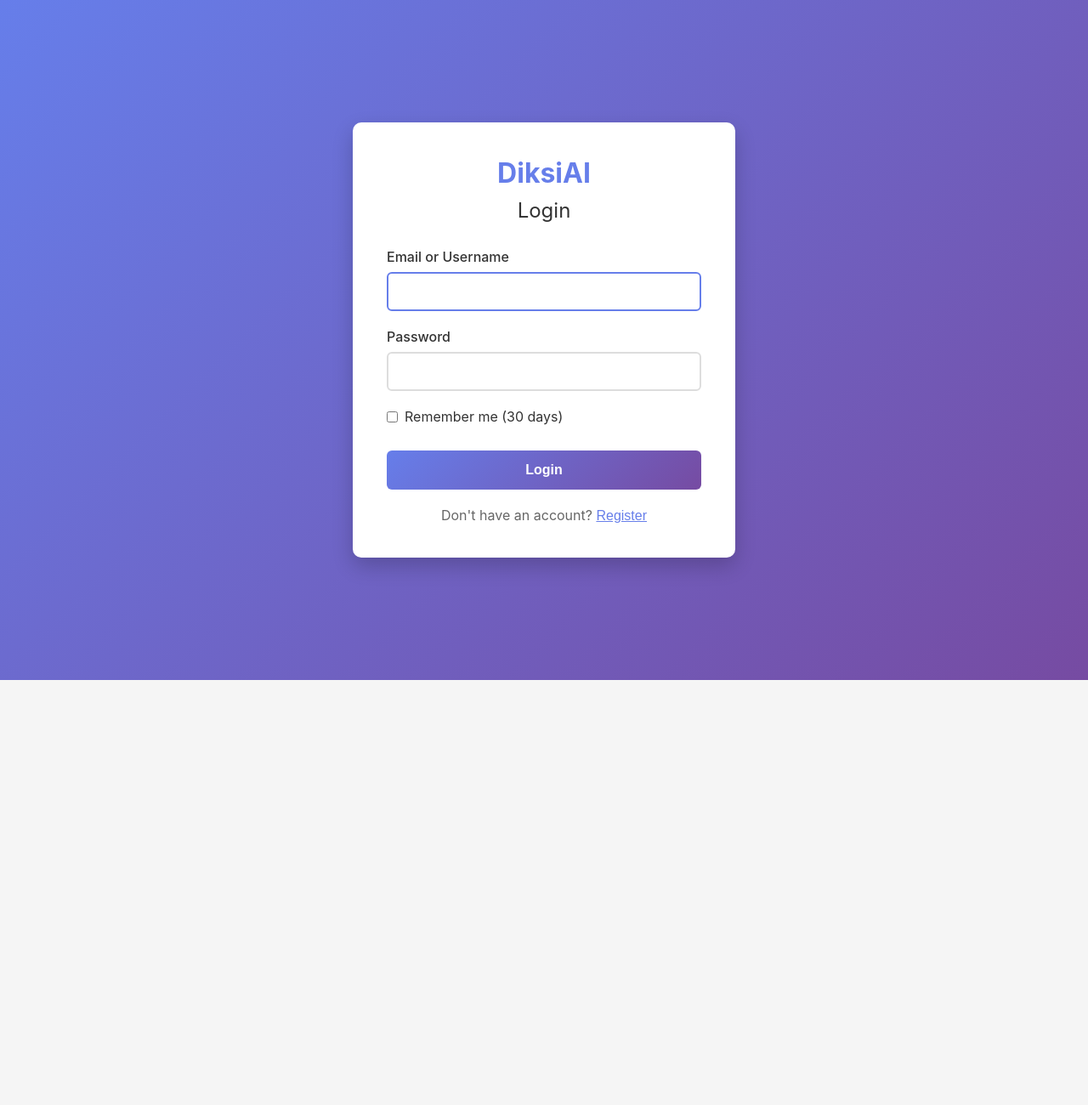
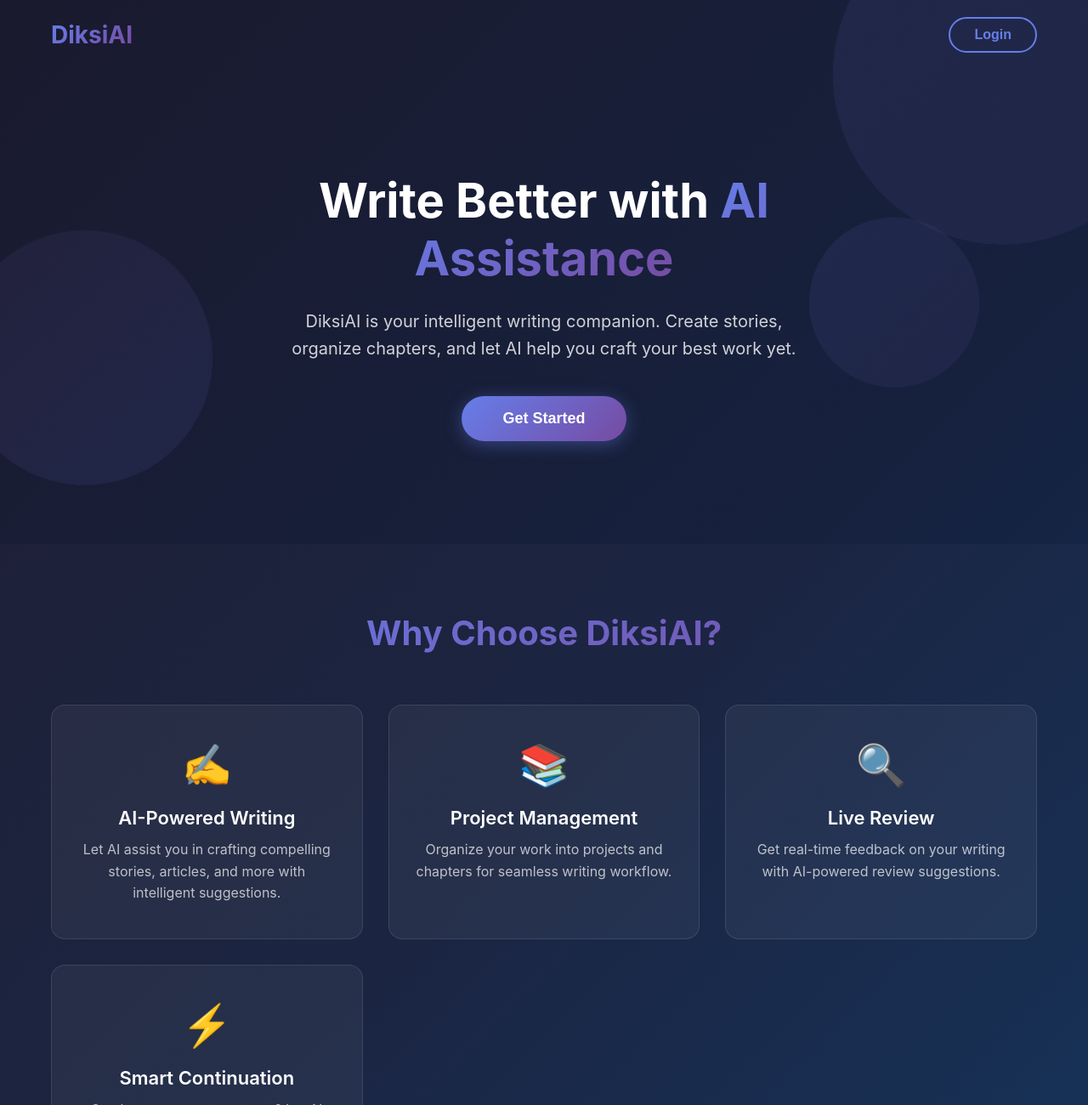
Before and after one commit to satriawinarah/ai-writting-assitant, a React (Vite) app in the folder frontend/: page / in a window 1280 px wide. Shown: the top 1300 px of the page at 85% size. Before the commit the page ends 800 px from the top, so only its background shows below. Built offline with nearby package versions, Linux system fonts and the light colour scheme; no server answers.

Commit message:
feat: landing page

```diff
--- a/frontend/src/App.jsx
+++ b/frontend/src/App.jsx
@@ -6,12 +6,14 @@
 import ChapterModal from './components/ChapterModal';
 import Login from './components/Login';
 import Register from './components/Register';
+import LandingPage from './components/LandingPage';
 import { projectsAPI, chaptersAPI, authAPI } from './services/api';
 
 export default function App() {
   // Authentication state
   const [user, setUser] = useState(null);
   const [loading, setLoading] = useState(true);
+  const [showLanding, setShowLanding] = useState(true);
   const [showRegister, setShowRegister] = useState(false);
 
   // App state
@@ -78,6 +80,7 @@
       setProjects([]);
       setActiveProject(null);
       setActiveChapter(null);
+      setShowLanding(true);
     }
   };
 
@@ -178,8 +181,15 @@
     );
   }
 
-  // Show login/register if not authenticated
+  // Show landing/login/register if not authenticated
   if (!user) {
+    if (showLanding) {
+      return (
+        <LandingPage
+          onGoToLogin={() => setShowLanding(false)}
+        />
+      );
+    }
     if (showRegister) {
       return (
         <Register
--- /dev/null
+++ b/frontend/src/components/LandingPage.css
@@ -0,0 +1,324 @@
+/* Landing Page Styles */
+.landing-container {
+  min-height: 100vh;
+  background: linear-gradient(135deg, #1a1a2e 0%, #16213e 50%, #0f3460 100%);
+  color: white;
+  overflow-x: hidden;
+}
+
+/* Navigation */
+.landing-nav {
+  display: flex;
+  justify-content: space-between;
+  align-items: center;
+  padding: 20px 60px;
+  position: relative;
+  z-index: 10;
+}
+
+.landing-logo {
+  font-size: 28px;
+  font-weight: 700;
+  background: linear-gradient(135deg, #667eea 0%, #764ba2 100%);
+  -webkit-background-clip: text;
+  -webkit-text-fill-color: transparent;
+  background-clip: text;
+}
+
+.landing-login-btn {
+  padding: 10px 28px;
+  background: transparent;
+  border: 2px solid #667eea;
+  color: #667eea;
+  border-radius: 25px;
+  font-size: 16px;
+  font-weight: 600;
+  cursor: pointer;
+  transition: all 0.3s ease;
+}
+
+.landing-login-btn:hover {
+  background: linear-gradient(135deg, #667eea 0%, #764ba2 100%);
+  color: white;
+  border-color: transparent;
+  transform: translateY(-2px);
+  box-shadow: 0 4px 15px rgba(102, 126, 234, 0.4);
+}
+
+/* Hero Section */
+.landing-header {
+  position: relative;
+  min-height: 80vh;
+  display: flex;
+  flex-direction: column;
+}
+
+.hero-content {
+  flex: 1;
+  display: flex;
+  flex-direction: column;
+  justify-content: center;
+  align-items: center;
+  text-align: center;
+  padding: 40px 20px;
+  position: relative;
+  z-index: 5;
+}
+
+.hero-title {
+  font-size: 56px;
+  font-weight: 700;
+  line-height: 1.2;
+  margin-bottom: 24px;
+  max-width: 800px;
+}
+
+.hero-highlight {
+  background: linear-gradient(135deg, #667eea 0%, #764ba2 100%);
+  -webkit-background-clip: text;
+  -webkit-text-fill-color: transparent;
+  background-clip: text;
+}
+
+.hero-subtitle {
+  font-size: 20px;
+  color: rgba(255, 255, 255, 0.8);
+  max-width: 600px;
+  line-height: 1.6;
+  margin-bottom: 40px;
+}
+
+.hero-cta {
+  padding: 16px 48px;
+  background: linear-gradient(135deg, #667eea 0%, #764ba2 100%);
+  color: white;
+  border: none;
+  border-radius: 30px;
+  font-size: 18px;
+  font-weight: 600;
+  cursor: pointer;
+  transition: all 0.3s ease;
+  box-shadow: 0 4px 20px rgba(102, 126, 234, 0.4);
+}
+
+.hero-cta:hover {
+  transform: translateY(-3px);
+  box-shadow: 0 8px 30px rgba(102, 126, 234, 0.6);
+}
+
+/* Decorative Elements */
+.hero-decoration {
+  position: absolute;
+  top: 0;
+  left: 0;
+  right: 0;
+  bottom: 0;
+  overflow: hidden;
+  pointer-events: none;
+}
+
+.decoration-circle {
+  position: absolute;
+  border-radius: 50%;
+  opacity: 0.1;
+}
+
+.circle-1 {
+  width: 400px;
+  height: 400px;
+  background: linear-gradient(135deg, #667eea 0%, #764ba2 100%);
+  top: -100px;
+  right: -100px;
+  animation: float 8s ease-in-out infinite;
+}
+
+.circle-2 {
+  width: 300px;
+  height: 300px;
+  background: linear-gradient(135deg, #764ba2 0%, #667eea 100%);
+  bottom: 50px;
+  left: -50px;
+  animation: float 10s ease-in-out infinite reverse;
+}
+
+.circle-3 {
+  width: 200px;
+  height: 200px;
+  background: linear-gradient(135deg, #667eea 0%, #764ba2 100%);
+  top: 40%;
+  right: 10%;
+  animation: float 6s ease-in-out infinite;
+}
+
+@keyframes float {
+  0%, 100% {
+    transform: translateY(0) rotate(0deg);
+  }
+  50% {
+    transform: translateY(-20px) rotate(5deg);
+  }
+}
+
+/* Features Section */
+.features-section {
+  padding: 80px 60px;
+  background: rgba(255, 255, 255, 0.02);
+}
+
+.features-title {
+  text-align: center;
+  font-size: 40px;
+  font-weight: 700;
+  margin-bottom: 60px;
+  background: linear-gradient(135deg, #667eea 0%, #764ba2 100%);
+  -webkit-background-clip: text;
+  -webkit-text-fill-color: transparent;
+  background-clip: text;
+}
+
+.features-grid {
+  display: grid;
+  grid-template-columns: repeat(auto-fit, minmax(280px, 1fr));
+  gap: 30px;
+  max-width: 1200px;
+  margin: 0 auto;
+}
+
+.feature-card {
+  background: rgba(255, 255, 255, 0.05);
+  border: 1px solid rgba(255, 255, 255, 0.1);
+  border-radius: 16px;
+  padding: 40px 30px;
+  text-align: center;
+  transition: all 0.3s ease;
+}
+
+.feature-card:hover {
+  background: rgba(255, 255, 255, 0.08);
+  transform: translateY(-5px);
+  border-color: rgba(102, 126, 234, 0.3);
+  box-shadow: 0 10px 30px rgba(0, 0, 0, 0.3);
+}
+
+.feature-icon {
+  font-size: 48px;
+  margin-bottom: 20px;
+}
+
+.feature-title {
+  font-size: 22px;
+  font-weight: 600;
+  margin-bottom: 12px;
+  color: white;
+}
+
+.feature-description {
+  font-size: 16px;
+  color: rgba(255, 255, 255, 0.7);
+  line-height: 1.6;
+}
+
+/* CTA Section */
+.cta-section {
+  padding: 100px 60px;
+  text-align: center;
+  position: relative;
+  overflow: hidden;
+}
+
+.cta-section::before {
+  content: '';
+  position: absolute;
+  top: 0;
+  left: 0;
+  right: 0;
+  bottom: 0;
+  background: linear-gradient(135deg, rgba(102, 126, 234, 0.2) 0%, rgba(118, 75, 162, 0.2) 100%);
+  pointer-events: none;
+}
+
+.cta-content {
+  position: relative;
+  z-index: 1;
+}
+
+.cta-content h2 {
+  font-size: 36px;
+  font-weight: 700;
+  margin-bottom: 16px;
+}
+
+.cta-content p {
+  font-size: 18px;
+  color: rgba(255, 255, 255, 0.8);
+  margin-bottom: 32px;
+}
+
+.cta-button {
+  padding: 16px 48px;
+  background: white;
+  color: #667eea;
+  border: none;
+  border-radius: 30px;
+  font-size: 18px;
+  font-weight: 600;
+  cursor: pointer;
+  transition: all 0.3s ease;
+}
+
+.cta-button:hover {
+  transform: translateY(-3px);
+  box-shadow: 0 8px 25px rgba(255, 255, 255, 0.3);
+}
+
+/* Footer */
+.landing-footer {
+  padding: 30px 60px;
+  text-align: center;
+  border-top: 1px solid rgba(255, 255, 255, 0.1);
+}
+
+.landing-footer p {
+  color: rgba(255, 255, 255, 0.5);
+  font-size: 14px;
+}
+
+/* Responsive Design */
+@media (max-width: 768px) {
+  .landing-nav {
+    padding: 16px 24px;
+  }
+
+  .landing-logo {
+    font-size: 24px;
+  }
+
+  .hero-title {
+    font-size: 36px;
+  }
+
+  .hero-subtitle {
+    font-size: 16px;
+    padding: 0 20px;
+  }
+
+  .features-section {
+    padding: 60px 24px;
+  }
+
+  .features-title {
+    font-size: 28px;
+  }
+
+  .cta-section {
+    padding: 60px 24px;
+  }
+
+  .cta-content h2 {
+    font-size: 28px;
+  }
+
+  .landing-footer {
+    padding: 20px 24px;
+  }
+}
--- /dev/null
+++ b/frontend/src/components/LandingPage.jsx
@@ -0,0 +1,90 @@
+import './LandingPage.css';
+
+export default function LandingPage({ onGoToLogin }) {
+  const features = [
+    {
+      icon: '✍️',
+      title: 'AI-Powered Writing',
+      description: 'Let AI assist you in crafting compelling stories, articles, and more with intelligent suggestions.',
+    },
+    {
+      icon: '📚',
+      title: 'Project Management',
+      description: 'Organize your work into projects and chapters for seamless writing workflow.',
+    },
+    {
+      icon: '🔍',
+      title: 'Live Review',
+      description: 'Get real-time feedback on your writing with AI-powered review suggestions.',
+    },
+    {
+      icon: '⚡',
+      title: 'Smart Continuation',
+      description: 'Stuck on your next sentence? Let AI continue your story naturally.',
+    },
+  ];
+
+  return (
+    <div className="landing-container">
+      {/* Hero Section */}
+      <header className="landing-header">
+        <nav className="landing-nav">
+          <div className="landing-logo">DiksiAI</div>
+          <button className="landing-login-btn" onClick={onGoToLogin}>
+            Login
+          </button>
+        </nav>
+
+        <div className="hero-content">
+          <h1 className="hero-title">
+            Write Better with
+            <span className="hero-highlight"> AI Assistance</span>
+          </h1>
+          <p className="hero-subtitle">
+            DiksiAI is your intelligent writing companion. Create stories, organize chapters,
+            and let AI help you craft your best work yet.
+          </p>
+          <button className="hero-cta" onClick={onGoToLogin}>
+            Get Started
+          </button>
+        </div>
+
+        <div className="hero-decoration">
+          <div className="decoration-circle circle-1"></div>
+          <div className="decoration-circle circle-2"></div>
+          <div className="decoration-circle circle-3"></div>
+        </div>
+      </header>
+
+      {/* Features Section */}
+      <section className="features-section">
+        <h2 className="features-title">Why Choose DiksiAI?</h2>
+        <div className="features-grid">
+          {features.map((feature, index) => (
+            <div className="feature-card" key={index}>
+              <div className="feature-icon">{feature.icon}</div>
+              <h3 className="feature-title">{feature.title}</h3>
+              <p className="feature-description">{feature.description}</p>
+            </div>
+          ))}
+        </div>
+      </section>
+
+      {/* CTA Section */}
+      <section className="cta-section">
+        <div className="cta-content">
+          <h2>Ready to Transform Your Writing?</h2>
+          <p>Join DiksiAI today and experience the future of creative writing.</p>
+          <button className="cta-button" onClick={onGoToLogin}>
+            Start Writing Now
+          </button>
+        </div>
+      </section>
+
+      {/* Footer */}
+      <footer className="landing-footer">
+        <p>&copy; 2026 DiksiAI. All rights reserved.</p>
+      </footer>
+    </div>
+  );
+}
```
